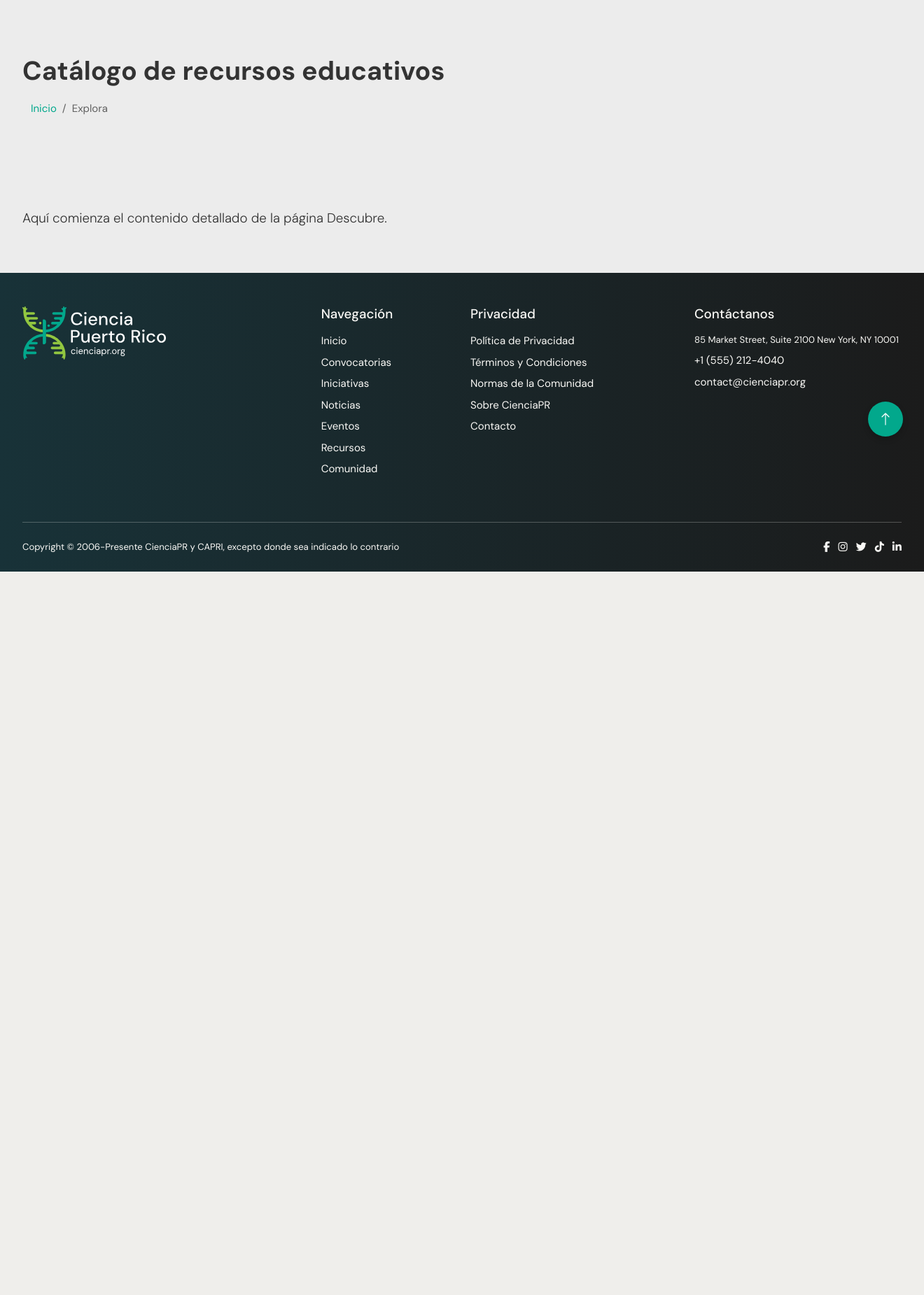
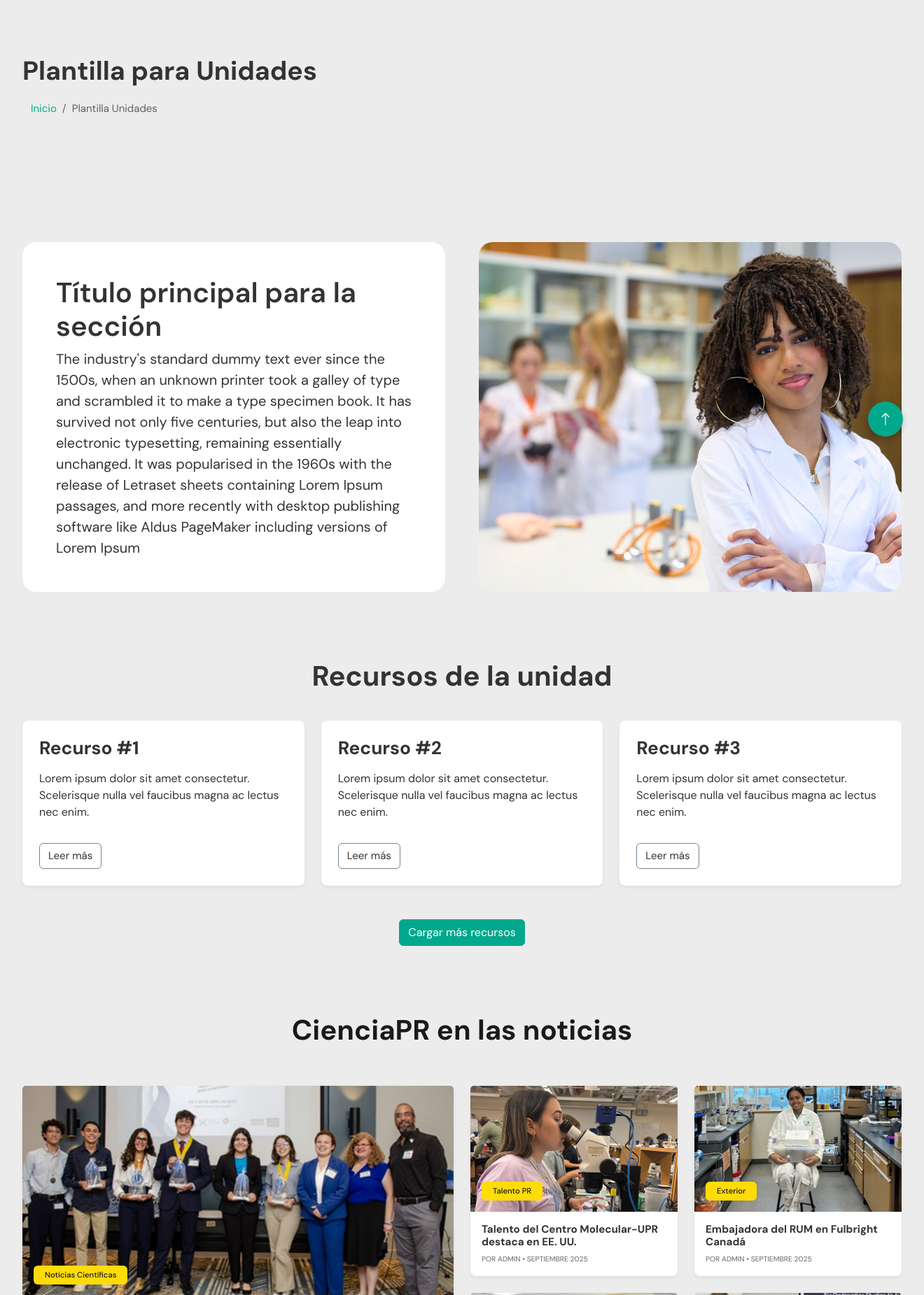
Before and after one commit to mioagency/cienciapr, a PHP site: page /recursos-educativos.php in a window 1320 px wide. Shown: the part 146-1997 px from the top of the page at 70% size. Before the commit the page ends 963 px from the top, so only its background shows below. Run offline with PHP 8.4, Linux system fonts and the light colour scheme; grey boxes labelled with a size stand in for pictures from a placeholder-image service; data that the repository does not hold is empty; style sheets or scripts are compiled from the project's sources; some libraries are stand-ins or nearby versions.

Commit message:
Actualizaciones pagina de plantilla para unidades

```diff
--- a/recursos-educativos.php
+++ b/recursos-educativos.php
@@ -1,14 +1,14 @@
 <?php
 
-$PageTitle = "Catálogo de recursos educativos | Ciencia Puerto Rico";
-$page = "explora";
+$PageTitle = "Plantilla para Unidades | Ciencia Puerto Rico";
+$page = "plantilla";
 
 // Incluimos el header, ya que define SERVER_URI
 include_once ('templates/header.php');
 
 // 1. Definición de la ruta de breadcrumbs
 $breadcrumb_path = [
-    "Explora" => SERVER_URI . 'recursos-educativos.php',
+    "Plantilla Unidades" => SERVER_URI . 'recursos-educativos.php',
 ];
 
 // Incluimos el archivo de lógica de breadcrumbs
@@ -22,7 +22,7 @@ include_once ('templates/breadcrumbs.php');
 
         <div class="container">
             <!-- TÍTULO H1 -->
-            <h1 class="fw-bold mb-3 text-body">Catálogo de recursos educativos</h1>
+            <h1 class="fw-bold mb-3 text-body">Plantilla para Unidades</h1>
 
             <!-- BREADCRUMBS: Aparece justo debajo del H1 -->
             <?php display_breadcrumbs($breadcrumb_path, $PageTitle); ?>
@@ -32,10 +32,100 @@ include_once ('templates/breadcrumbs.php');
     </section>
 
     <!-- SECCIÓN CONTENIDO PRINCIPAL -->
-    <section class="container py-5">
+    <section class="py-5 py-md-8">
+        <div class="container">
+            <div class="row gx-md-5 gy-4 align-items-stretch">
+                <div class="col-12 col-md-6 d-flex flex-column">
+                    <div class="card border-0 bg-white rounded-20 p-5 flex-grow-1">
+                        <div class="card-body p-0">
+                            <h2 class="fs-2 fw-semibold">Título principal para la sección</h2>
+                            <p class="fs-5 card-text fw-normal">The industry's standard dummy text ever since the 1500s, when an unknown printer took a galley of type and scrambled it to make a type specimen book. It has survived not only five centuries, but also the leap into electronic typesetting, remaining essentially unchanged. It was popularised in the 1960s with the release of Letraset sheets containing Lorem Ipsum passages, and more recently with desktop publishing software like Aldus PageMaker including versions of Lorem Ipsum</p>
+                        </div>
+                    </div>
+                </div>
+                <div class="col-12 col-md-6 d-flex flex-column">
+                    <img class="rounded-20 w-100 flex-grow-1 object-fit-cover" src="<?= SERVER_URI ?>images/educacion-2section.jpg" alt="Comunidad Ciencia Puerto Rico" >
+                </div>
+            </div>
+        </div>
+    </section>
 
-        <p class="lead">Aquí comienza el contenido detallado de la página Descubre.</p>
+    <section id="servicios-contrataciones" class="container-fluid pb-4 pb-lg-8">
+		<h2 class="fs-2 fw-bold text-body text-center mb-4">Recursos de la unidad</h2>
+		<div class="container">
+			<div class="row row-cols-1 row-cols-md-2 row-cols-lg-3 g-4 pt-3">
+				<!-- Servicio 1 -->
+				<div class="col">
+					<div class="card h-100 shadow-sm border-0 rounded-3 bg-white">
+						<div class="card-body d-flex flex-column justify-content-between p-4">
+							<h3 class="card-title fw-bold mb-3">Recurso #1</h3>
+							<p class="fs-6 text-body">Lorem ipsum dolor sit amet consectetur. Scelerisque nulla vel faucibus magna ac lectus nec enim.</p>
+							<a href="#" class="btn btn-outline-secondary text-body mt-3 me-auto">Leer más</a>
+						</div>
+					</div>
+				</div>
+				<!-- Servicio 1 -->
+				<div class="col">
+					<div class="card h-100 shadow-sm border-0 rounded-3 bg-white">
+						<div class="card-body d-flex flex-column justify-content-between p-4">
+							<h3 class="card-title fw-bold mb-3">Recurso #2</h3>
+							<p class="fs-6 text-body">Lorem ipsum dolor sit amet consectetur. Scelerisque nulla vel faucibus magna ac lectus nec enim.</p>
+							<a href="#" class="btn btn-outline-secondary text-body mt-3 me-auto">Leer más</a>
+						</div>
+					</div>
+				</div>
+				<!-- Servicio 1 -->
+				<div class="col">
+					<div class="card h-100 shadow-sm border-0 rounded-3 bg-white">
+						<div class="card-body d-flex flex-column justify-content-between p-4">
+							<h3 class="card-title fw-bold mb-3">Recurso #3</h3>
+							<p class="fs-6 text-body">Lorem ipsum dolor sit amet consectetur. Scelerisque nulla vel faucibus magna ac lectus nec enim.</p>
+							<a href="#" class="btn btn-outline-secondary text-body mt-3 me-auto">Leer más</a>
+						</div>
+					</div>
+				</div>
+			</div>
+		</div>
+		<div class="text-center mt-3 mt-md-5"><a href="#" class="btn btn-primary text-white fs-6">Cargar más recursos</a></div>
+	</section>
 
+    <!-- SECCION NOTICIAS -->
+    <?php
+	include_once('templates/noticias.php');
+    ?>
+
+    <section class="mt-2 mt-md-7 py-7 pattern-grey-2">
+        <div class="container">
+            <div class="row align-items-center g-4 mx-1 mx-md-0">
+            <div class="col-12 bg-primary rounded-20">
+                <div class="row mx-5 my-4">
+                <div class="col col-md-6">
+                    <h2 class="fs-2 text-white">Descubre la ciencia desde una nueva perspectiva</h2>
+                </div>
+                <div class="col col-md-6">
+                    <p class="fs-7 text-white">A través de nuestro canal de YouTube, compartimos conocimiento, curiosidad y el impacto real de la ciencia en Puerto Rico y el mundo.</p>
+                    <a href="https://www.youtube.com/@CienciaprOrg" target="_blank" class="fs-7 btn bg-white d-inline-flex align-items-center shadow rounded-3 text-decoration-none px-3 py-2" style="border: 1px solid #eef0f2;">
+                    <svg width="36" height="36" viewBox="0 0 24 24" fill="none" xmlns="http://www.w3.org/2000/svg" class="me-3">
+                        <rect x="2" y="4" width="20" height="16" rx="4" fill="#EE1D23"/>
+                        <path d="M10 8.5L16 12L10 15.5V8.5Z" fill="white"/>
+                    </svg>
+                    <span class="text-dark fw-normal fs-6">Accede a nuestro canal en YouTube</span>
+                </a>
+                </div>
+                </div>
+            </div>
+            <div id="yt-video" class="col-12 bg-white rounded-20 p-3">
+                <div class="position-relative rounded-4 overflow-hidden shadow-lg video-placeholder vh-100">
+                <div class="position-absolute top-0 start-0 w-100 h-100 bg-dark opacity-25"></div>
+                <div class="position-absolute top-0 start-0 w-100 h-100 d-flex align-items-center justify-content-center z-2">
+                    <a href="#" class="play-icon-link">
+                    <img src="<?= SERVER_URI ?>images/icon-play-button.svg" alt="Play Video" style="width: 90px; height: auto;">
+                    </a>
+                </div>
+                </div>
+            </div>
+            </div>
+        </div>
     </section>
 </main>
 
```
